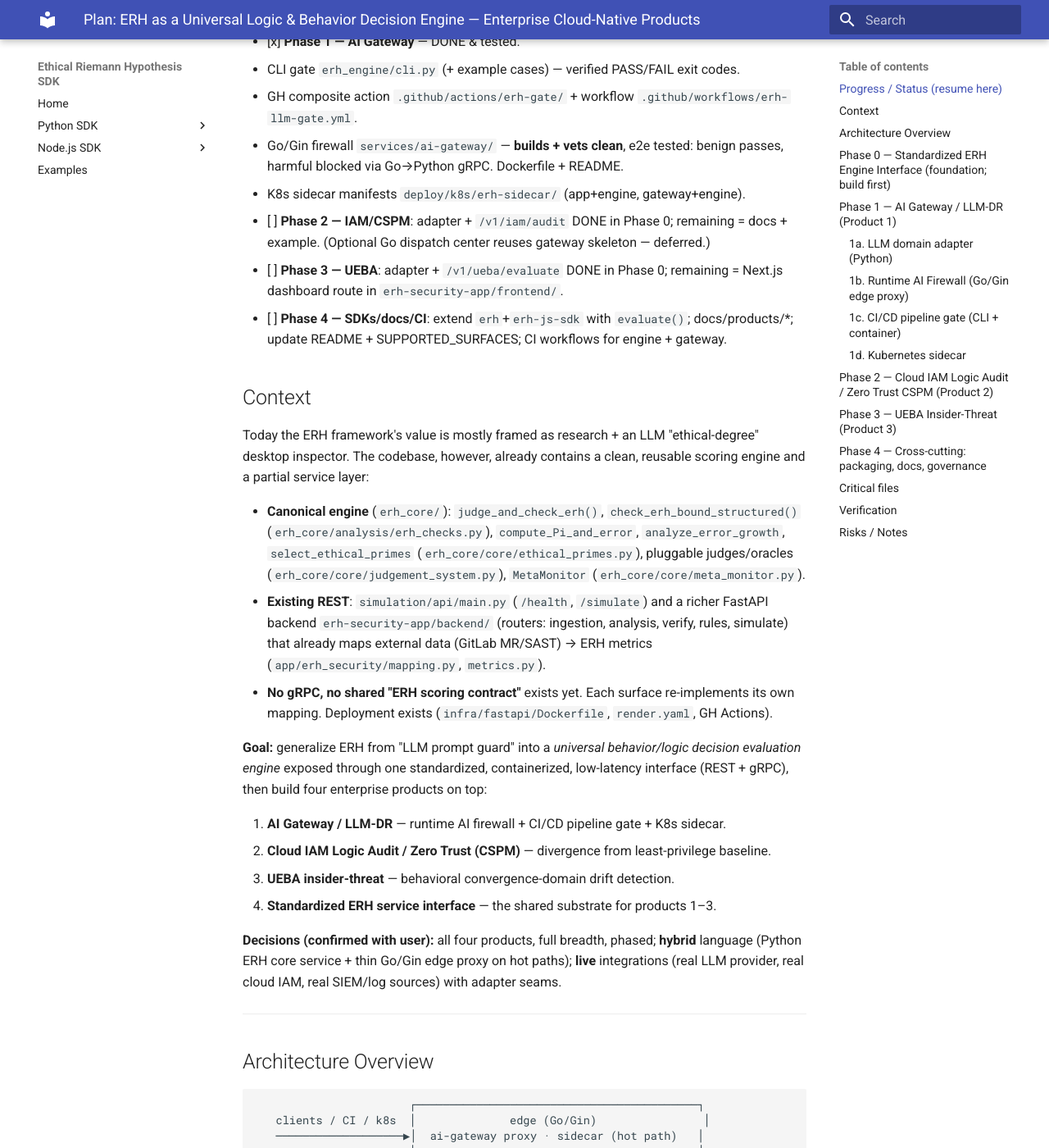
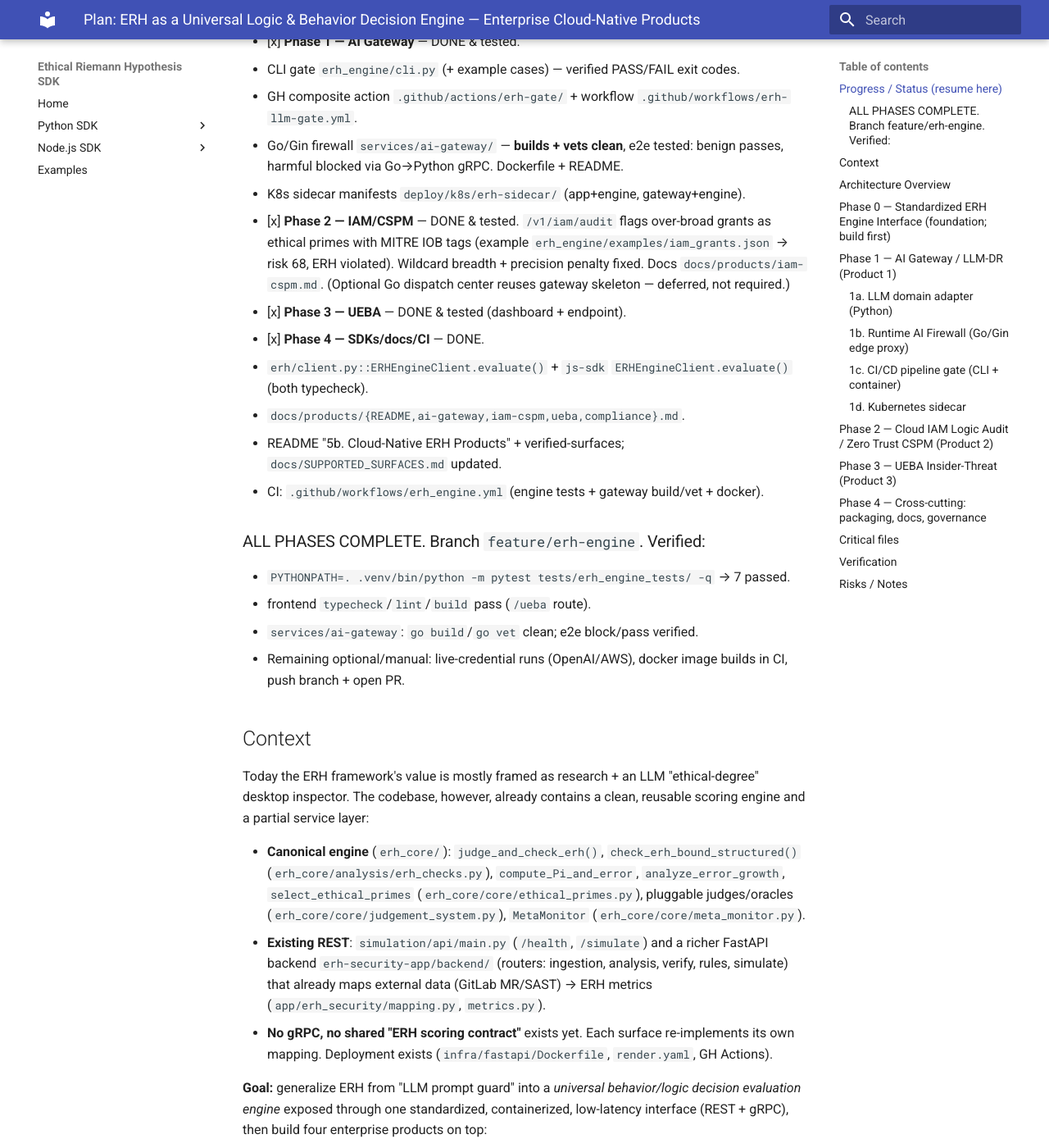
Before and after one commit to dennislee928/Ethic-Latex, an MkDocs documentation site: the page built from docs/plans/plan.md, in a window 1280 px wide and 1400 px high, scrolled down 813 px. Shown: the whole window at 82% size. Built offline with MkDocs 1.6.1 and Material for MkDocs 9.7.7, drawn with Linux system fonts in a browser that asks for light colours.

Commit message:
Phase 4: SDK evaluate(), product docs, README, CI; fix IAM scoring
- erh/client.py + js-sdk: ERHEngineClient.evaluate() for the standardized
  /v1/evaluate contract (both typecheck clean).
- docs/products/: per-product guides (AI gateway, IAM/CSPM, UEBA) + compliance
  mapping (NIST AI RMF, CSA, MITRE ATT&CK IOB) + index.
- README '5b. Cloud-Native ERH Products' and verified surfaces; SUPPORTED_SURFACES
  registers erh_engine + services/ai-gateway.
- .github/workflows/erh_engine.yml: engine tests + gateway build/vet + docker builds.
- IAM/CSPM: V anchored at least-privilege ideal (+1) and J carries wildcard/breadth/
  precision penalties so over-grants surface as ethical primes (example now flags the
  '*' grant with MITRE IOB tags; risk 68, ERH violated).

Co-Authored-By: Claude Opus 4.8 <noreply@anthropic.com>

```diff
--- a/docs/plans/plan.md
+++ b/docs/plans/plan.md
@@ -24,12 +24,23 @@
   - Go/Gin firewall `services/ai-gateway/` — **builds + vets clean**, e2e tested:
     benign passes, harmful blocked via Go→Python gRPC. Dockerfile + README.
   - K8s sidecar manifests `deploy/k8s/erh-sidecar/` (app+engine, gateway+engine).
-- [ ] **Phase 2 — IAM/CSPM**: adapter + `/v1/iam/audit` DONE in Phase 0; remaining =
-  docs + example. (Optional Go dispatch center reuses gateway skeleton — deferred.)
-- [ ] **Phase 3 — UEBA**: adapter + `/v1/ueba/evaluate` DONE in Phase 0; remaining =
-  Next.js dashboard route in `erh-security-app/frontend/`.
-- [ ] **Phase 4 — SDKs/docs/CI**: extend `erh`+`erh-js-sdk` with `evaluate()`; docs/products/*;
-  update README + SUPPORTED_SURFACES; CI workflows for engine + gateway.
+- [x] **Phase 2 — IAM/CSPM** — DONE & tested. `/v1/iam/audit` flags over-broad grants as
+  ethical primes with MITRE IOB tags (example `erh_engine/examples/iam_grants.json` →
+  risk 68, ERH violated). Wildcard breadth + precision penalty fixed. Docs `docs/products/iam-cspm.md`.
+  (Optional Go dispatch center reuses gateway skeleton — deferred, not required.)
+- [x] **Phase 3 — UEBA** — DONE & tested (dashboard + endpoint).
+- [x] **Phase 4 — SDKs/docs/CI** — DONE.
+  - `erh/client.py::ERHEngineClient.evaluate()` + `js-sdk` `ERHEngineClient.evaluate()` (both typecheck).
+  - `docs/products/{README,ai-gateway,iam-cspm,ueba,compliance}.md`.
+  - README "5b. Cloud-Native ERH Products" + verified-surfaces; `docs/SUPPORTED_SURFACES.md` updated.
+  - CI: `.github/workflows/erh_engine.yml` (engine tests + gateway build/vet + docker).
+
+### ALL PHASES COMPLETE. Branch `feature/erh-engine`. Verified:
+- `PYTHONPATH=. .venv/bin/python -m pytest tests/erh_engine_tests/ -q` → 7 passed.
+- frontend `typecheck`/`lint`/`build` pass (`/ueba` route).
+- `services/ai-gateway`: `go build`/`go vet` clean; e2e block/pass verified.
+- Remaining optional/manual: live-credential runs (OpenAI/AWS), docker image builds in CI,
+  push branch + open PR.
 
 ## Context
 
```
Also changed, not shown: 1 other file.
